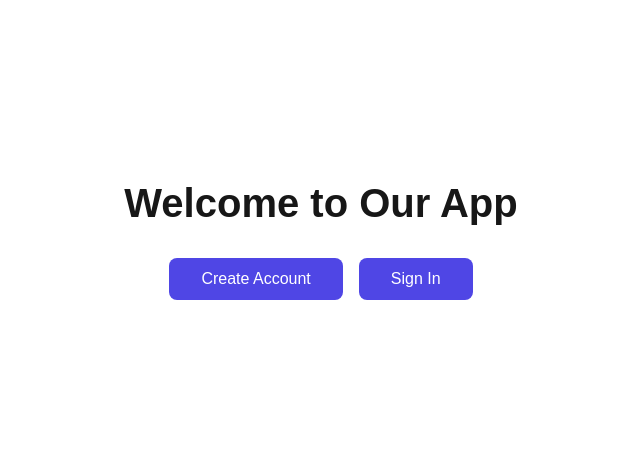
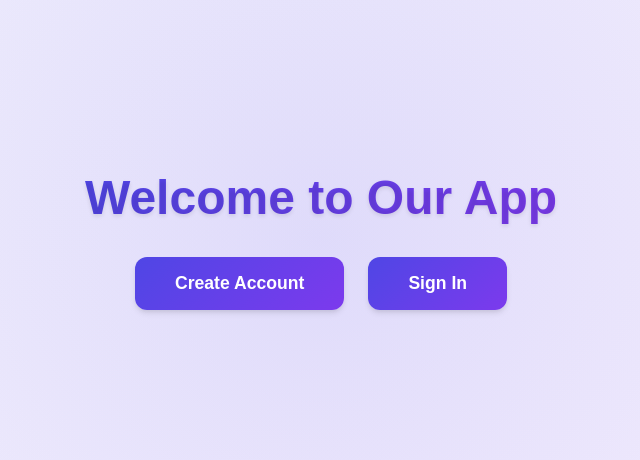
Before and after one commit to xe4at/auth-in-next, a Next.js app: page / in a window 1280 px wide. Shown: the part 160-620 px from the top of the page, without its empty margins (319-959 px from the left). Built offline with nearby package versions, Linux system fonts and the light colour scheme.

Commit message:
change style

```diff
--- a/src/pages/index.js
+++ b/src/pages/index.js
@@ -6,10 +6,10 @@ export default function Home() {
       <h1 className="home-title">Welcome to Our App</h1>
       <div className="home-buttons">
         <Link href="/singup" className="home-button">
-          Create Account
+          <span>Create Account</span>
         </Link>
         <Link href="/singin" className="home-button">
-          Sign In
+          <span>Sign In</span>
         </Link>
       </div>
     </div>
--- a/src/styles/globals.css
+++ b/src/styles/globals.css
@@ -7,6 +7,10 @@
   --input-border: #e5e7eb;
   --error: #ef4444;
   --success: #22c55e;
+  --gradient-start: #4f46e5;
+  --gradient-end: #7c3aed;
+  --gradient-hover-start: #4338ca;
+  --gradient-hover-end: #6d28d9;
 }
 
 @media (prefers-color-scheme: dark) {
@@ -15,6 +19,10 @@
     --foreground: #ededed;
     --input-bg: #1f2937;
     --input-border: #374151;
+    --gradient-start: #4f46e5;
+    --gradient-end: #7c3aed;
+    --gradient-hover-start: #4338ca;
+    --gradient-hover-end: #6d28d9;
   }
 }
 
@@ -56,58 +64,76 @@ a {
   align-items: center;
   justify-content: center;
   padding: 2rem;
+  background: linear-gradient(135deg, rgba(79, 70, 229, 0.1) 0%, rgba(124, 58, 237, 0.1) 100%);
 }
 
 .auth-form {
   background: var(--background);
-  padding: 2rem;
-  border-radius: 1rem;
-  box-shadow: 0 4px 6px -1px rgb(0 0 0 / 0.1), 0 2px 4px -2px rgb(0 0 0 / 0.1);
+  padding: 2.5rem;
+  border-radius: 1.5rem;
+  box-shadow: 0 20px 25px -5px rgba(0, 0, 0, 0.1), 0 10px 10px -5px rgba(0, 0, 0, 0.04);
   width: 100%;
   max-width: 400px;
+  position: relative;
+  overflow: hidden;
+}
+
+.auth-form::before {
+  content: '';
+  position: absolute;
+  top: 0;
+  left: 0;
+  right: 0;
+  height: 4px;
+  background: linear-gradient(90deg, var(--gradient-start), var(--gradient-end));
 }
 
 .auth-form h3 {
-  font-size: 1.5rem;
-  font-weight: 600;
-  margin-bottom: 1.5rem;
+  font-size: 1.75rem;
+  font-weight: 700;
+  margin-bottom: 2rem;
   text-align: center;
   color: var(--foreground);
+  background: linear-gradient(135deg, var(--gradient-start), var(--gradient-end));
+  -webkit-background-clip: text;
+  -webkit-text-fill-color: transparent;
 }
 
 .auth-form input {
   width: 100%;
-  padding: 0.75rem 1rem;
-  margin-bottom: 1rem;
-  border: 1px solid var(--input-border);
-  border-radius: 0.5rem;
+  padding: 1rem 1.25rem;
+  margin-bottom: 1.25rem;
+  border: 2px solid var(--input-border);
+  border-radius: 0.75rem;
   background: var(--input-bg);
   color: var(--foreground);
   font-size: 1rem;
-  transition: all 0.2s ease;
+  transition: all 0.3s ease;
 }
 
 .auth-form input:focus {
   outline: none;
-  border-color: var(--primary);
-  box-shadow: 0 0 0 2px rgba(79, 70, 229, 0.2);
+  border-color: var(--gradient-start);
+  box-shadow: 0 0 0 3px rgba(79, 70, 229, 0.2);
 }
 
 .auth-form button {
   width: 100%;
-  padding: 0.75rem 1rem;
-  background: var(--primary);
+  padding: 1rem 1.25rem;
+  background: linear-gradient(135deg, var(--gradient-start), var(--gradient-end));
   color: white;
   border: none;
-  border-radius: 0.5rem;
-  font-size: 1rem;
-  font-weight: 500;
+  border-radius: 0.75rem;
+  font-size: 1.1rem;
+  font-weight: 600;
   cursor: pointer;
-  transition: all 0.2s ease;
+  transition: all 0.3s ease;
+  box-shadow: 0 4px 6px -1px rgba(0, 0, 0, 0.1), 0 2px 4px -1px rgba(0, 0, 0, 0.06);
 }
 
 .auth-form button:hover {
-  background: var(--primary-hover);
+  transform: translateY(-2px);
+  box-shadow: 0 10px 15px -3px rgba(0, 0, 0, 0.1), 0 4px 6px -2px rgba(0, 0, 0, 0.05);
 }
 
 .auth-form button:active {
@@ -128,8 +154,22 @@ a {
 
 /* Responsive adjustments */
 @media (max-width: 640px) {
+  .home-title {
+    font-size: 2.5rem;
+  }
+
+  .home-buttons {
+    flex-direction: column;
+    width: 100%;
+    max-width: 300px;
+  }
+
+  .home-button {
+    width: 100%;
+  }
+
   .auth-form {
-    padding: 1.5rem;
+    padding: 2rem;
   }
 }
 
@@ -142,58 +182,99 @@ a {
   justify-content: center;
   padding: 2rem;
   text-align: center;
+  background: linear-gradient(135deg, rgba(79, 70, 229, 0.1) 0%, rgba(124, 58, 237, 0.1) 100%);
+  position: relative;
+  overflow: hidden;
+}
+
+.home-container::before {
+  content: '';
+  position: absolute;
+  top: 0;
+  left: 0;
+  right: 0;
+  bottom: 0;
+  background: radial-gradient(circle at 50% 50%, rgba(79, 70, 229, 0.1) 0%, transparent 70%);
+  z-index: 0;
 }
 
 .home-title {
-  font-size: 2.5rem;
-  font-weight: 700;
+  font-size: 3rem;
+  font-weight: 800;
   margin-bottom: 2rem;
   color: var(--foreground);
+  text-shadow: 0 2px 4px rgba(0, 0, 0, 0.1);
+  position: relative;
+  z-index: 1;
+  background: linear-gradient(135deg, var(--gradient-start), var(--gradient-end));
+  -webkit-background-clip: text;
+  -webkit-text-fill-color: transparent;
+  animation: titleFade 1s ease-out;
 }
 
 .home-buttons {
   display: flex;
-  gap: 1rem;
+  gap: 1.5rem;
   flex-wrap: wrap;
   justify-content: center;
+  position: relative;
+  z-index: 1;
 }
 
 .home-button {
-  padding: 0.75rem 2rem;
-  background: var(--primary);
+  padding: 1rem 2.5rem;
+  background: linear-gradient(135deg, var(--gradient-start), var(--gradient-end));
   color: white;
   border: none;
-  border-radius: 0.5rem;
-  font-size: 1rem;
-  font-weight: 500;
+  border-radius: 0.75rem;
+  font-size: 1.1rem;
+  font-weight: 600;
   cursor: pointer;
-  transition: all 0.2s ease;
+  transition: all 0.3s ease;
   text-decoration: none;
   display: inline-block;
+  box-shadow: 0 4px 6px -1px rgba(0, 0, 0, 0.1), 0 2px 4px -1px rgba(0, 0, 0, 0.06);
+  position: relative;
+  overflow: hidden;
+}
+
+.home-button::before {
+  content: '';
+  position: absolute;
+  top: 0;
+  left: 0;
+  width: 100%;
+  height: 100%;
+  background: linear-gradient(135deg, var(--gradient-hover-start), var(--gradient-hover-end));
+  opacity: 0;
+  transition: opacity 0.3s ease;
 }
 
 .home-button:hover {
-  background: var(--primary-hover);
-  transform: translateY(-2px);
+  transform: translateY(-3px);
+  box-shadow: 0 10px 15px -3px rgba(0, 0, 0, 0.1), 0 4px 6px -2px rgba(0, 0, 0, 0.05);
+}
+
+.home-button:hover::before {
+  opacity: 1;
 }
 
 .home-button:active {
   transform: scale(0.98);
 }
 
-/* Responsive adjustments for home page */
-@media (max-width: 640px) {
-  .home-title {
-    font-size: 2rem;
+.home-button span {
+  position: relative;
+  z-index: 1;
+}
+
+@keyframes titleFade {
+  from {
+    opacity: 0;
+    transform: translateY(20px);
   }
-
-  .home-buttons {
-    flex-direction: column;
-    width: 100%;
-    max-width: 300px;
-  }
-
-  .home-button {
-    width: 100%;
+  to {
+    opacity: 1;
+    transform: translateY(0);
   }
 }
```
